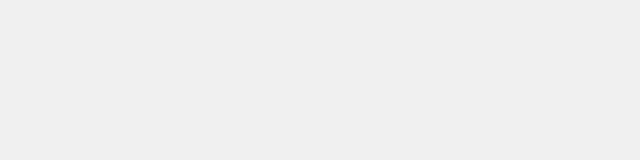
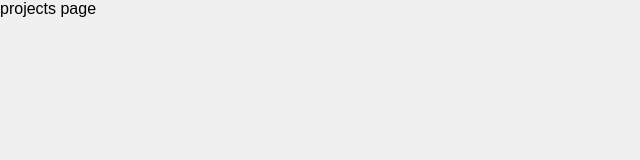
Before and after one commit to mazurek321/portfolio, a React (Vite) app: page /#/projects in a window 1280 px wide. Shown: the top 160 px of the page, without its empty margins (0-640 px from the left). Built offline with nearby package versions, Linux system fonts and the light colour scheme.

Commit message:
projects page test

```diff
--- a/src/Components/ProjectsPage/ProjectsPage.jsx
+++ b/src/Components/ProjectsPage/ProjectsPage.jsx
@@ -3,7 +3,7 @@ import React from 'react'
 const ProjectsPage = () => {
   return (
     <>
-
+      projects page
     </>
   )
 }
```
